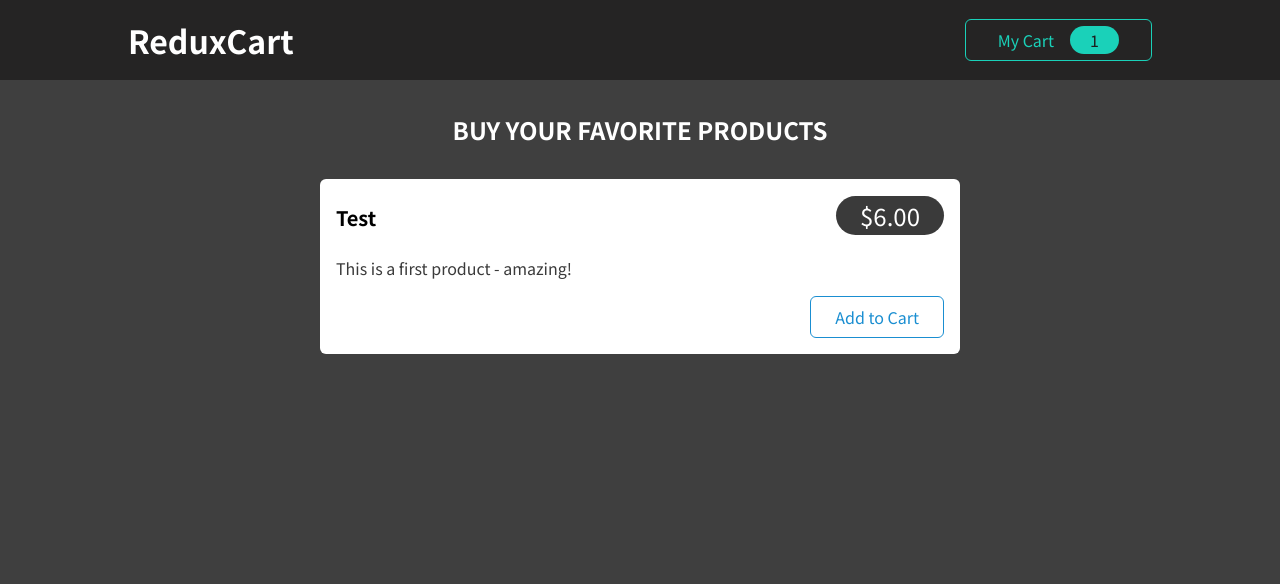
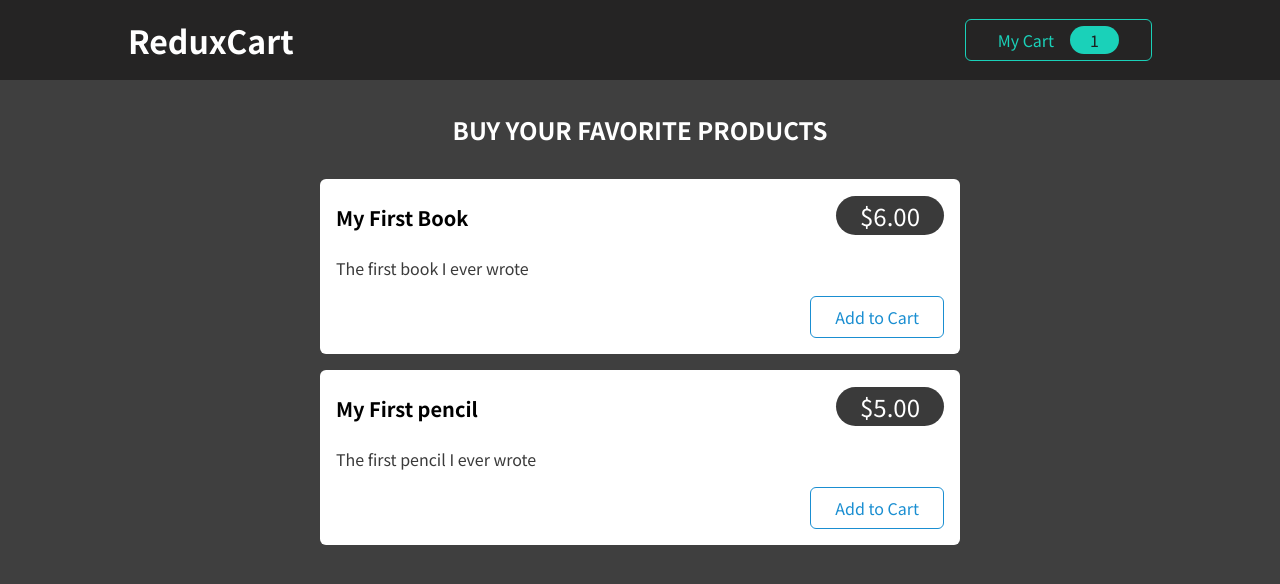
Before and after one commit to JulyK9/udemy_react, a React (Create React App) app in the folder redux-advanced/: page / in a window 1280 px wide. Shown: the top 584 px of the page. Built offline with nearby package versions, Linux system fonts and the light colour scheme.

Commit message:
#3 feat: 더미 제품 생성하고 렌더링

```diff
--- a/redux-advanced/src/components/Shop/Products.js
+++ b/redux-advanced/src/components/Shop/Products.js
@@ -1,16 +1,40 @@
-import ProductItem from './ProductItem';
-import classes from './Products.module.css';
+import ProductItem from "./ProductItem";
+import classes from "./Products.module.css";
+
+const DUMMY_PRODUCTS = [
+  {
+    id: "p1",
+    price: 6,
+    title: "My First Book",
+    description: "The first book I ever wrote",
+  },
+  {
+    id: "p2",
+    price: 5,
+    title: "My First pencil",
+    description: "The first pencil I ever wrote",
+  },
+];
 
 const Products = (props) => {
   return (
     <section className={classes.products}>
       <h2>Buy your favorite products</h2>
       <ul>
-        <ProductItem
-          title='Test'
+        {DUMMY_PRODUCTS.map((product) => (
+          <ProductItem
+            key={product.id}
+            id={product.id}
+            title={product.title}
+            price={product.price}
+            description={product.description}
+          />
+        ))}
+        {/* <ProductItem
+          title="Test"
           price={6}
-          description='This is a first product - amazing!'
-        />
+          description="This is a first product - amazing!"
+        /> */}
       </ul>
     </section>
   );
```
